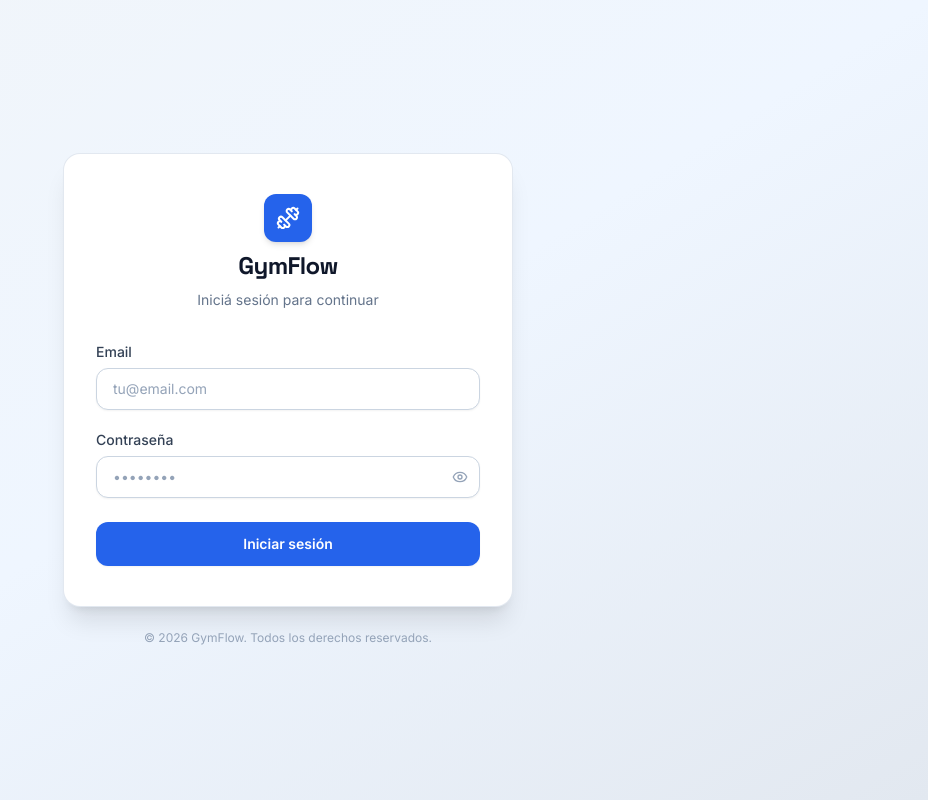
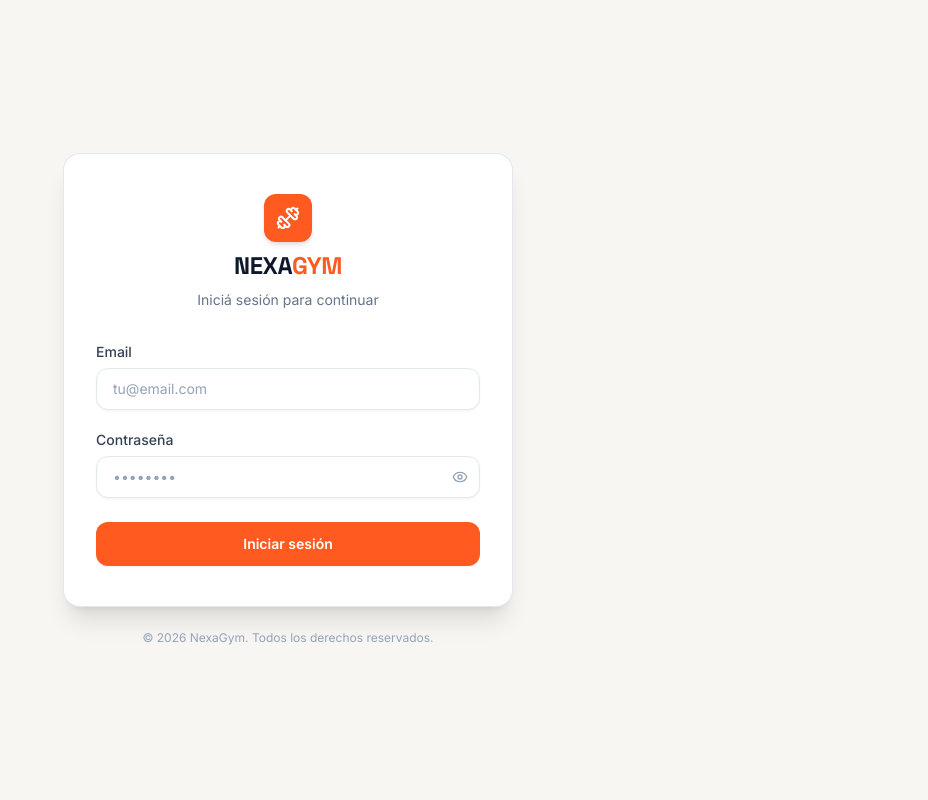
Before and after one commit to NahuelSchmidt/Saas-gym, a Next.js app: page /auth/login in a window 1280 px wide. Shown: the whole page, without its empty margins (352-1280 px from the left). Built offline with nearby package versions, Linux system fonts and the light colour scheme; no server answers.

Commit message:
Update auth login page: NexaGym branding, orange accent

```diff
--- a/src/app/auth/layout.tsx
+++ b/src/app/auth/layout.tsx
@@ -4,7 +4,7 @@ export default function AuthLayout({
   children: React.ReactNode;
 }) {
   return (
-    <div className="light min-h-screen flex items-center justify-center bg-gradient-to-br from-slate-100 via-blue-50 to-slate-200 px-4 py-12" style={{ colorScheme: "light" }}>
+    <div className="light min-h-screen flex items-center justify-center px-4 py-12" style={{ colorScheme: "light", background: "#F7F6F3" }}>
       {children}
     </div>
   );
--- a/src/app/auth/login/page.tsx
+++ b/src/app/auth/login/page.tsx
@@ -12,7 +12,7 @@ export default function LoginPage() {
   const router = useRouter();
   const supabase = createClient();
 
-  const inputClass = "w-full rounded-xl border border-slate-300 bg-white px-4 py-2.5 text-sm text-slate-900 placeholder-slate-400 shadow-sm transition focus:border-blue-500 focus:outline-none focus:ring-2 focus:ring-blue-500/20";
+  const inputClass = "w-full rounded-xl border border-slate-200 bg-white px-4 py-2.5 text-sm text-slate-900 placeholder-slate-400 shadow-sm transition focus:border-orange-400 focus:outline-none focus:ring-2 focus:ring-orange-400/20";
 
   async function handleSubmit(e: React.FormEvent<HTMLFormElement>) {
     e.preventDefault();
@@ -45,10 +45,12 @@ export default function LoginPage() {
 
         {/* Brand */}
         <div className="mb-8 flex flex-col items-center gap-2">
-          <div className="flex h-12 w-12 items-center justify-center rounded-xl bg-blue-600 shadow-md">
+          <div className="flex h-12 w-12 items-center justify-center rounded-xl shadow-md" style={{ background: "#FF5A1F" }}>
             <Dumbbell className="h-6 w-6 text-white" />
           </div>
-          <h1 className="text-2xl font-bold tracking-tight text-slate-900">GymFlow</h1>
+          <h1 className="text-2xl font-bold tracking-tight text-slate-900" style={{ fontFamily: "'Space Grotesk', sans-serif", letterSpacing: "-0.02em" }}>
+            NEXA<span style={{ color: "#FF5A1F" }}>GYM</span>
+          </h1>
           <p className="text-sm text-slate-500">Iniciá sesión para continuar</p>
         </div>
 
@@ -86,7 +88,8 @@ export default function LoginPage() {
             <button
               type="submit"
               disabled={loading}
-              className="w-full flex items-center justify-center gap-2 rounded-xl bg-blue-600 px-4 py-3 text-sm font-semibold text-white shadow-sm transition-all hover:bg-blue-700 disabled:cursor-not-allowed disabled:opacity-60"
+              className="w-full flex items-center justify-center gap-2 rounded-xl px-4 py-3 text-sm font-semibold text-white shadow-sm transition-all disabled:cursor-not-allowed disabled:opacity-60"
+              style={{ background: "#FF5A1F" }}
             >
               {loading ? (<><Loader2 className="h-4 w-4 animate-spin" />Iniciando sesión…</>) : "Iniciar sesión"}
             </button>
@@ -95,7 +98,7 @@ export default function LoginPage() {
       </div>
 
       <p className="mt-6 text-center text-xs text-slate-400">
-        © {new Date().getFullYear()} GymFlow. Todos los derechos reservados.
+        © {new Date().getFullYear()} NexaGym. Todos los derechos reservados.
       </p>
     </div>
   );
```
